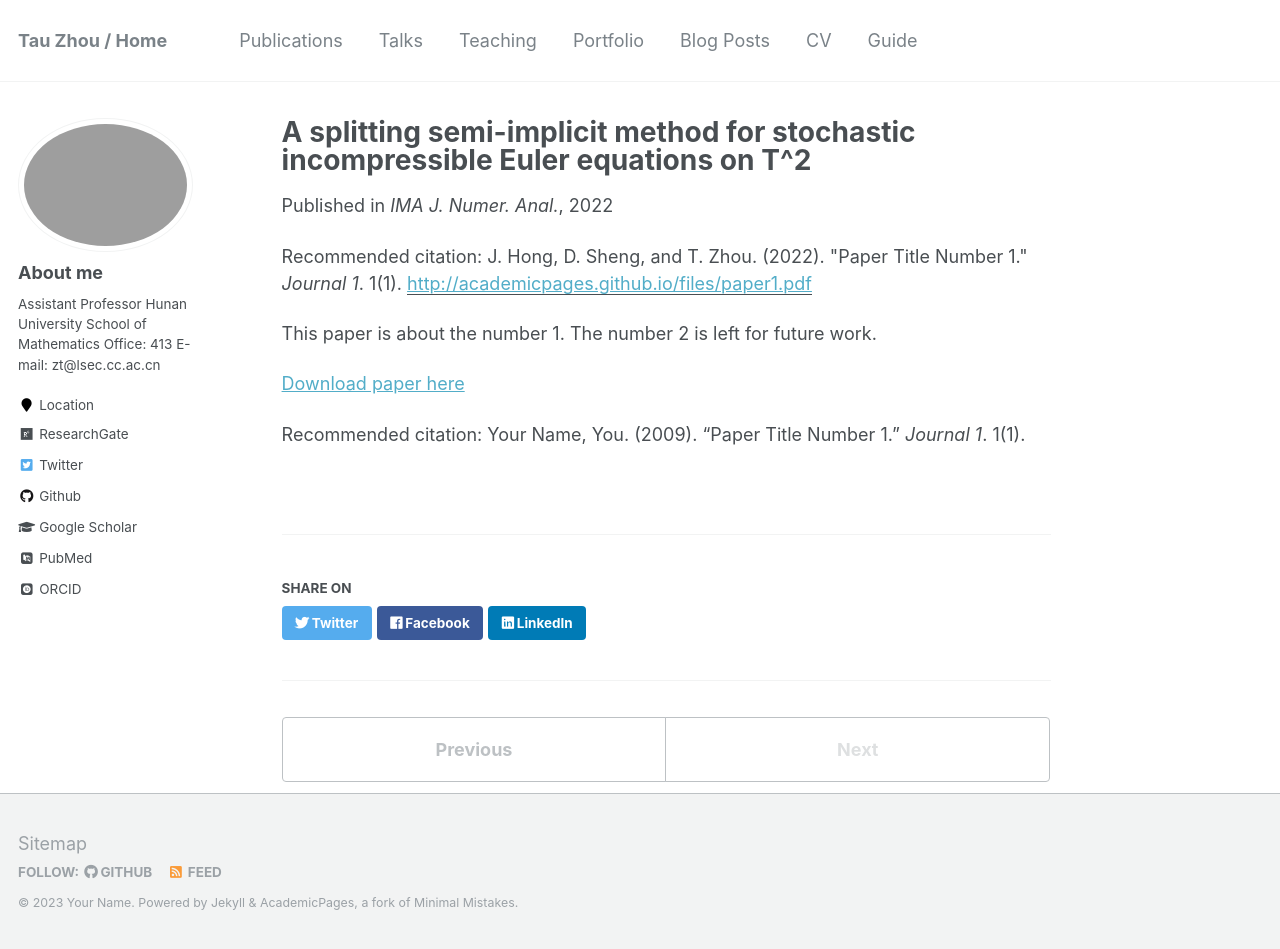
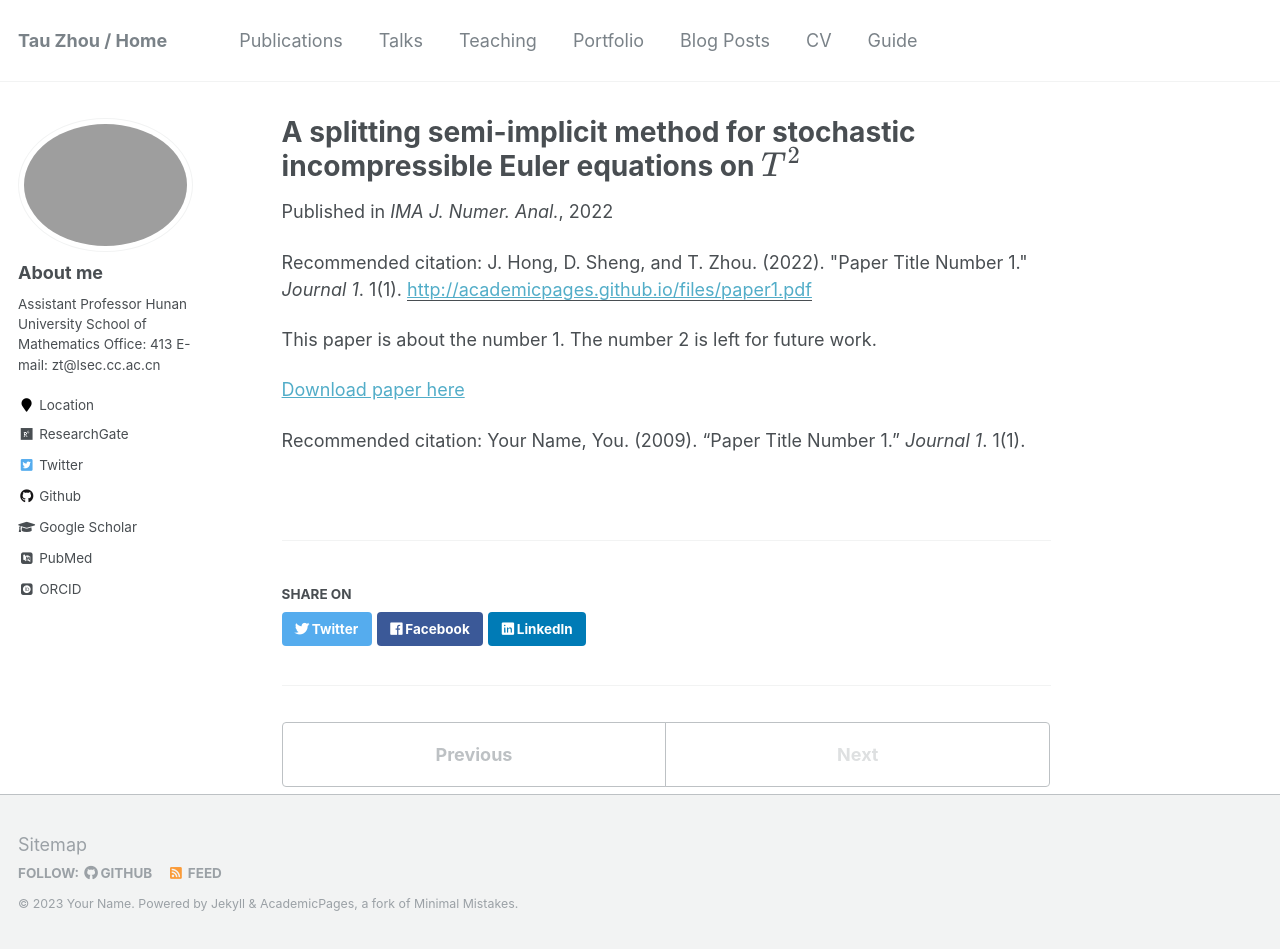
Before and after one commit to Tau-Zhou/Tau-Zhou.github.io, a Jekyll site: the page built from _publications/2009-10-01-paper-title-number-1.md, in a window 1280 px wide and 949 px high. Built offline with Jekyll 4.4.1, drawn with Linux system fonts in a browser that asks for light colours; some web fonts are replaced; formulas are drawn with MathJax 3.

```diff
--- a/_publications/2009-10-01-paper-title-number-1.md
+++ b/_publications/2009-10-01-paper-title-number-1.md
@@ -1,5 +1,5 @@
 ---
-title: "A splitting semi-implicit method for stochastic incompressible Euler equations on T^2"
+title: "A splitting semi-implicit method for stochastic incompressible Euler equations on $T^2$"
 collection: publications
 permalink: /publication/2009-10-01-paper-title-number-1
 excerpt: 'This paper is about the number 1. The number 2 is left for future work.'
```
